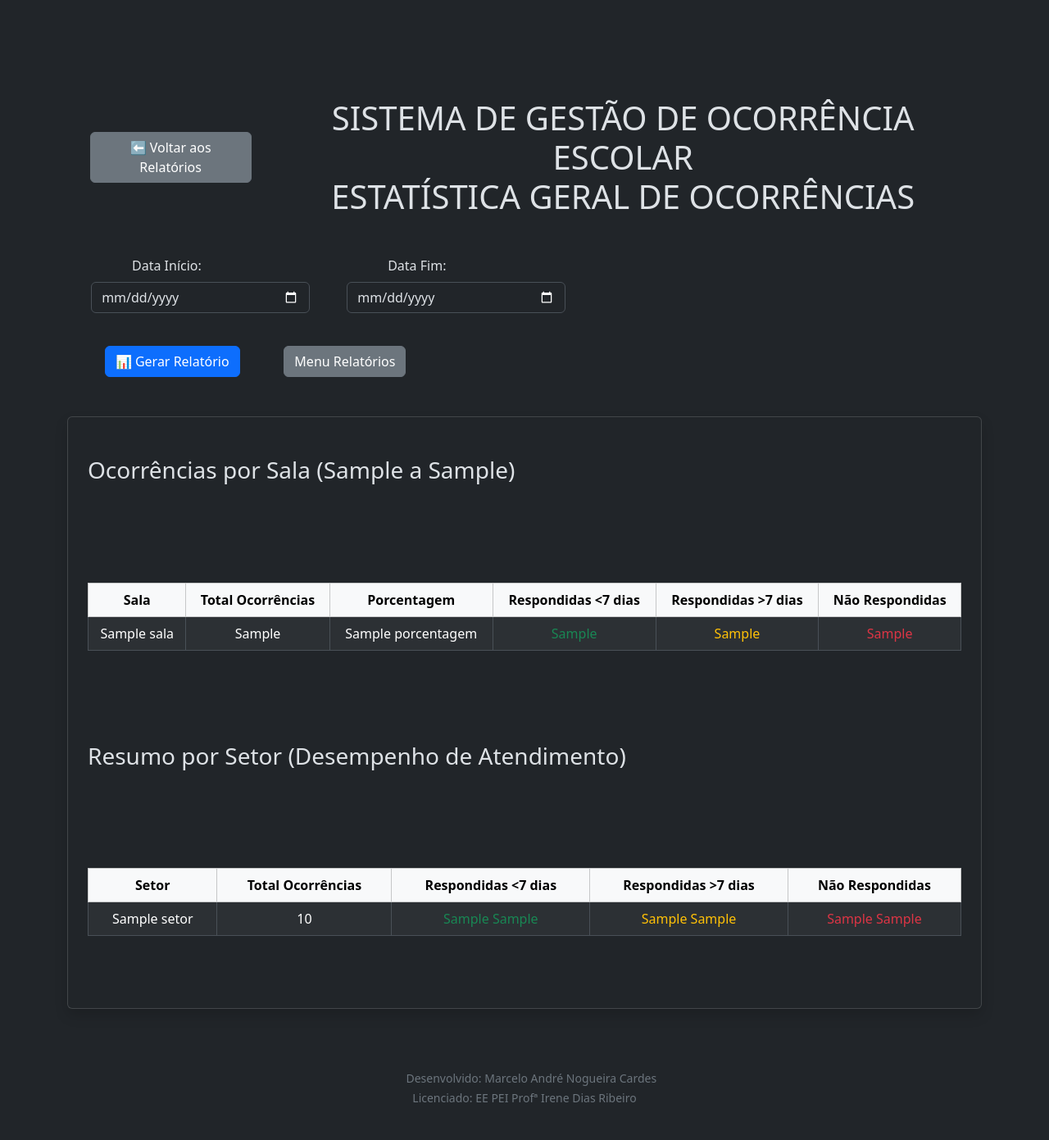
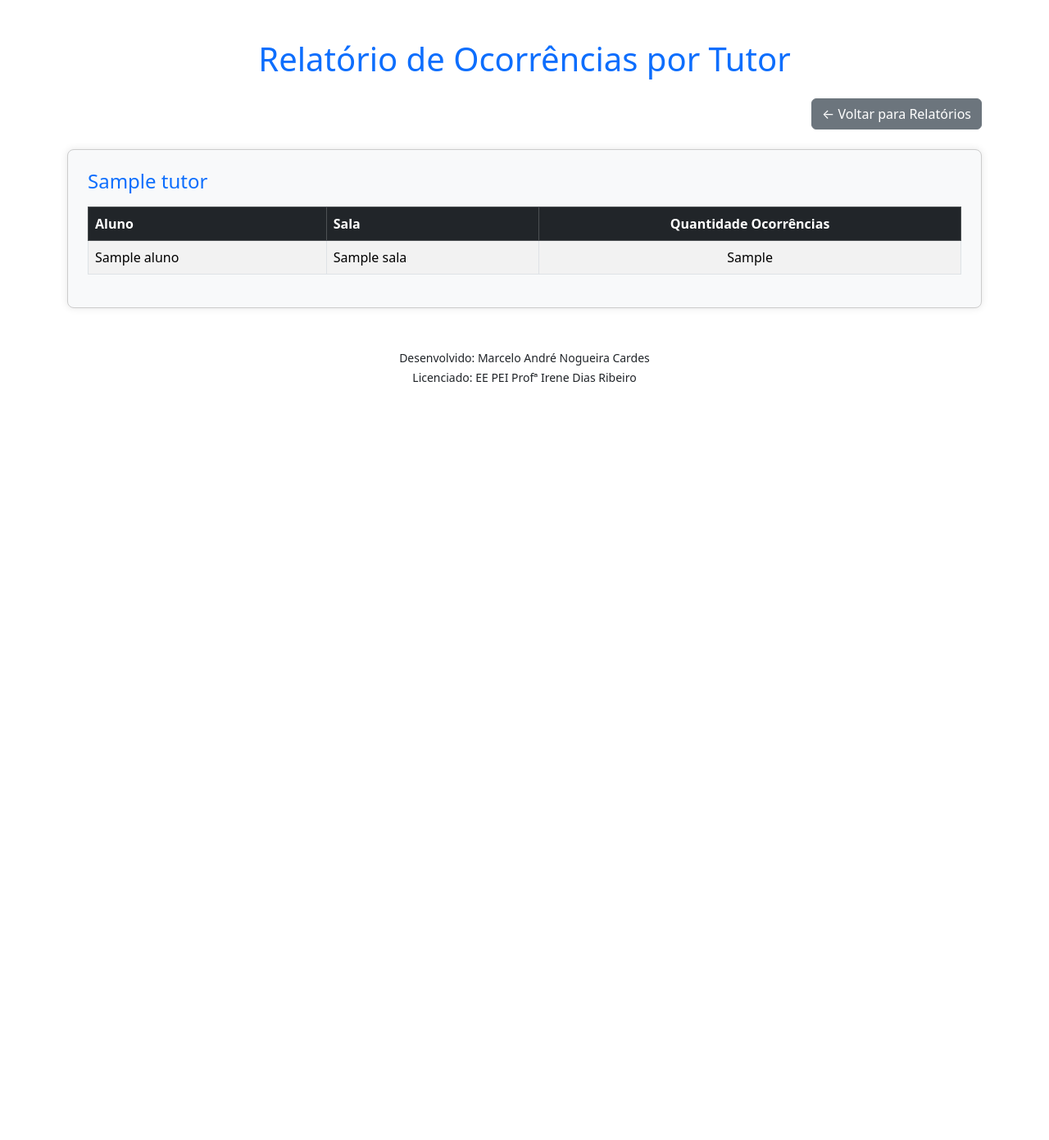
Before and after one commit to ocorrenciasidr/idr, a Flask app: template templates/relatorio_tutor.html in a window 1280 px wide. Shown: the whole page at 82% size. After the commit the page ends 466 px from the top, so only its background shows below. Run offline with Flask 3, Linux system fonts and the light colour scheme; the template is opened without the code that fills it: most values are stand-ins (such as "Sample title", 1, 10 or a date in 2020).

Commit message:
Update relatorio_tutor.html

```diff
--- a/templates/relatorio_tutor.html
+++ b/templates/relatorio_tutor.html
@@ -1,93 +1,48 @@
 <!DOCTYPE html>
-<html lang="pt-br">
+<html lang="pt-BR">
 <head>
     <meta charset="UTF-8">
-    <title>SGCE - ESTATÍTICA GERAL DE OCORRÊNCIAS</title>
-    <link rel="stylesheet" href="https://cdn.jsdelivr.net/npm/bootstrap@5.3.2/dist/css/bootstrap.min.css">
+    <meta name="viewport" content="width=device-width, initial-scale=1.0">
+    <title>Relatório de Ocorrências por Tutor</title>
+    <link href="https://cdn.jsdelivr.net/npm/bootstrap@5.3.2/dist/css/bootstrap.min.css" rel="stylesheet">
+    <style>
+        .tutor-section {
+            border: 1px solid #ccc;
+            padding: 20px;
+            border-radius: 8px;
+            box-shadow: 0 0 10px rgba(0,0,0,0.1);
+        }
+    </style>
 </head>
-<body class="p-4" data-bs-theme="dark">
+<body>
+
     <div class="container mt-5">
+        <h1 class="text-center mb-4 text-primary">Relatório de Ocorrências por Tutor</h1>
 
-    <div class="d-flex justify-content-between align-items-center mb-4">
-        <a href="{{ url_for('relatorio_inicial') }}" class="btn btn-secondary">⬅️ Voltar aos Relatórios</a>
-        <h1 class="text-center flex-grow-1 m-0">SISTEMA DE GESTÃO DE OCORRÊNCIA ESCOLAR <br> ESTATÍSTICA GERAL DE OCORRÊNCIAS </h1>
+        <div class="d-flex justify-content-end mb-4">
+            <a href="{{ url_for('relatorios') }}" class="btn btn-secondary">← Voltar para Relatórios</a>
         </div>
 
-    <form method="get" action="{{ url_for('relatorio_geral') }}" id="filtroForm" class="row g-3 mb-4 align-items-end">
-        <div class="col-md-3">
-            <label for="data_inicio" class="form-label">Data Início:</label>
-            <input type="date" name="data_inicio" id="data_inicio" class="form-control" value="{{ data_inicio if data_inicio else '' }}">
-        </div>
-        <div class="col-md-3">
-            <label for="data_fim" class="form-label">Data Fim:</label>
-            <input type="date" name="data_fim" id="data_fim" class="form-control" value="{{ data_fim if data_fim else '' }}">
-        </div>
-        <div class="col-md-6 d-flex">
-            <button type="submit" class="btn btn-primary me-2">📊 Gerar Relatório</button>
-            <a href="{{ url_for('relatorio_inicial') }}" class="btn btn-secondary">Menu Relatórios</a>
-        </div>
-    </form>
+        {% for tutor, alunos in dados.items() %}
+        <div class="bg-light p-4 mb-5 tutor-section">
 
-    {% if relatorio_sala or relatorio_setor %}
-        <div class="card shadow p-4">
+            <h4 class="mb-3 text-primary">{{ tutor }}</h4>
 
-            {% set periodo = "Período Completo" %}
-            {% if data_inicio and data_fim %}
-                {% set periodo = data_inicio + " a " + data_fim %}
-            {% elif data_inicio %}
-                {% set periodo = "A partir de " + data_inicio %}
-            {% elif data_fim %}
-                {% set periodo = "Até " + data_fim %}
-            {% endif %}
-
-            <h3 class="mb-4">Ocorrências por Sala ({{ periodo }})</h3>
-            <div class="table-responsive mb-5">
-                <table class="table table-striped table-bordered text-center">
-                    <thead class="table-light">
+            <div class="table-responsive">
+                <table class="table table-striped table-bordered">
+                    <thead class="table-dark">
                         <tr>
+                            <th>Aluno</th>
                             <th>Sala</th>
-                            <th>Total Ocorrências</th>
-                            <th>Porcentagem</th>
-                            <th>Respondidas <7 dias</th>
-                            <th>Respondidas >7 dias</th>
-                            <th>Não Respondidas</th>
+                            <th class="text-center">Quantidade Ocorrências</th>
                         </tr>
                     </thead>
                     <tbody>
-                        {% for r in relatorio_sala %}
+                        {% for a in alunos %}
                         <tr>
-                                <td>{{ r['Sala'] }}</td>
-                                <td>{{ r['Total Ocorrências'] }}</td>
-                                <td>{{ r['Porcentagem'] }}</td>
-                                <td class="text-success">{{ r['Respondidas <7 dias'] }}</td>
-                                <td class="text-warning">{{ r['Respondidas >7 dias'] }}</td>
-                                <td class="text-danger">{{ r['Não Respondidas'] }}</td>
-                            </tr>
-                        {% endfor %}
-                    </tbody>
-                </table>
-            </div>
-
-            <h3 class="mb-4">Resumo por Setor (Desempenho de Atendimento)</h3>
-            <div class="table-responsive">
-                <table class="table table-striped table-bordered text-center">
-                    <thead class="table-light">
-                        <tr>
-                            <th>Setor</th>
-                            <th>Total Ocorrências</th>
-                            <th>Respondidas <7 dias</th>
-                            <th>Respondidas >7 dias</th>
-                            <th>Não Respondidas</th>
-                        </tr>
-                    </thead>
-                    <tbody>
-                        {% for r in relatorio_setor %}
-                            <tr>
-                                <td>{{ r['Setor'] }}</td>
-                                <td>{{ r['Total'] }}</td>
-                                <td class="text-success">{{ r['Respondidas <7 dias'] }} {{ r['Porc <7 dias'] }}</td>
-                                <td class="text-warning">{{ r['Respondidas >7 dias'] }} {{ r['Porc >7 dias'] }}</td>
-                                <td class="text-danger">{{ r['Não Respondidas'] }} {{ r['Porc Não Resp'] }}</td>
+                            <td>{{ a.Aluno }}</td>
+                            <td>{{ a.Sala }}</td>
+                            <td class="text-center">{{ a['Quantidade Ocorrências'] }}</td>
                         </tr>
                         {% endfor %}
                     </tbody>
@@ -95,15 +50,11 @@
             </div>
 
         </div>
-    {% else %}
-        <div class="alert alert-info text-center mt-4">
-            Nenhuma ocorrência encontrada para o período selecionado ou as datas não são válidas.
-        </div>
-    {% endif %}
+        {% endfor %}
 
     </div>
 
-<footer class="text-center mt-5 mb-3 text-secondary">
+    <footer class="text-center mt-5 mb-3">
         <small>Desenvolvido: Marcelo André Nogueira Cardes <br> Licenciado: EE PEI Profª Irene Dias Ribeiro</small>
     </footer>
     <script src="https://cdn.jsdelivr.net/npm/bootstrap@5.3.2/dist/js/bootstrap.bundle.min.js"></script>
```
Lines whose indentation alone changed are shown as unchanged.
